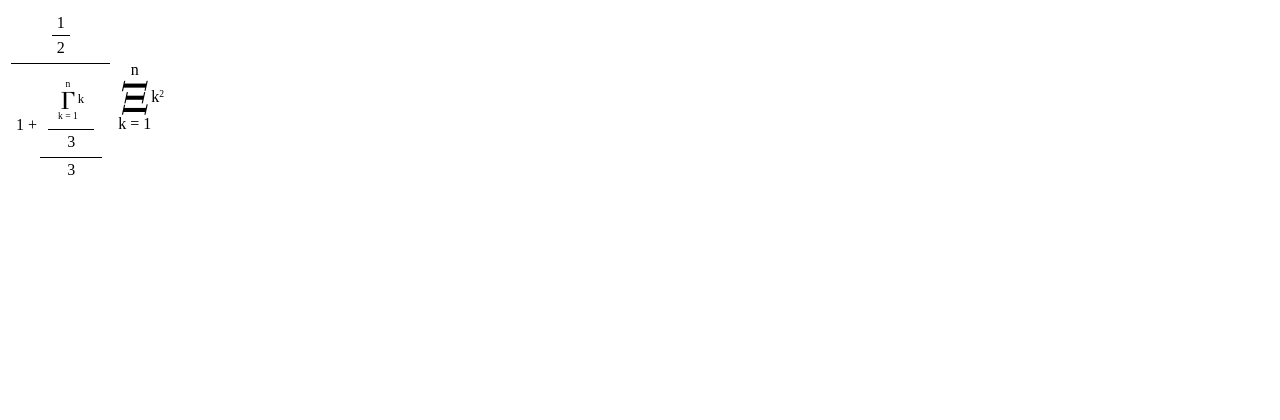
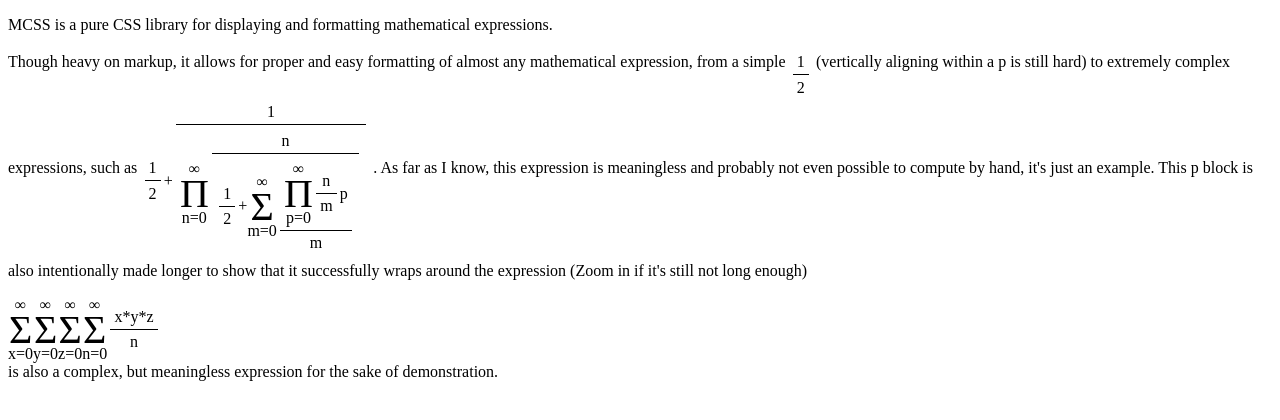
Before and after one commit to SadiePi/mcss, a plain HTML site: page index.html in a window 1280 px wide. Drawn offline with Linux system fonts and the light colour scheme.

Commit message:
Began total overhaul

```diff
--- a/css/mcss.css
+++ /dev/null
@@ -1,154 +0,0 @@
-/*
-	Copyright (c) 2017 JT Dotzler
-
-	Permission is hereby granted, free of charge, to any person obtaining a copy
-	of this software and associated documentation files (the "Software"), to deal
-	in the Software without restriction, including without limitation the rights
-	to use, copy, modify, merge, publish, distribute, sublicense, and/or sell
-	copies of the Software, and to permit persons to whom the Software is
-	furnished to do so, subject to the following conditions:
-
-	The above copyright notice and this permission notice shall be included in all
-	copies or substantial portions of the Software.
-
-	THE SOFTWARE IS PROVIDED "AS IS", WITHOUT WARRANTY OF ANY KIND, EXPRESS OR
-	IMPLIED, INCLUDING BUT NOT LIMITED TO THE WARRANTIES OF MERCHANTABILITY,
-	FITNESS FOR A PARTICULAR PURPOSE AND NONINFRINGEMENT. IN NO EVENT SHALL THE
-	AUTHORS OR COPYRIGHT HOLDERS BE LIABLE FOR ANY CLAIM, DAMAGES OR OTHER
-	LIABILITY, WHETHER IN AN ACTION OF CONTRACT, TORT OR OTHERWISE, ARISING FROM,
-	OUT OF OR IN CONNECTION WITH THE SOFTWARE OR THE USE OR OTHER DEALINGS IN THE
-	SOFTWARE.
-
-	tl;dr: Do whatever you want with it, but don't blame me if you break stuff with it.
-*/
-
-/*
-	Notes:
-
-		*All class names are prefaced by "mcss-" to avoid any naming issues.
-
-		*All styles designed to work together have a container class named
-			to represent what it is, then all child classes have that name
-			and the name of the component they represent separated by a dash
-			as their class name.
-*/
-
-@font-face {
-	/* Font courtesy of FontPalace.com (http://www.fontpalace.com/font-download/Mathematical+Pi+1/ (also Mathematical Pi 2 through 6)) */
-	font-family: "Math";
-	src: url("../font/Mathematical Pi 1.ttf");
-}
-
-i.font-math {
-	font-family: "Math";
-	font-style: normal;
-}
-
-.mcss-mathtext {
-	font-family: "Math";
-}
-
-/* Expressions */
-.mcss-expression {
-	display:flex;
-	flex-direction:row;
-	align-items:center;
-}
-
-
-/* Exponenets */
-.mcss-expression .mcss-exponent {
-	display: flex;
-	align-items: center;
-}
-
-.mcss-expression .mcss-exponent .mcss-exponent-base {
-
-}
-
-.mcss-expression .mcss-exponent .mcss-exponent-power {
-	align-self:flex-start;
-	font-size:0.6em;
-}
-
-/* Fractions */
-.mcss-expression .mcss-fraction {
-	display:flex;
-	flex-direction: column;
-	margin: 0px 3px;
-}
-
-.mcss-expression .mcss-fraction .mcss-fraction-num {
-	border-bottom: 1px solid black;
-	margin-bottom: -1px!important;
-}
-
-.mcss-expression .mcss-fraction .mcss-fraction-den {
-	border-top: 1px solid black;
-}
-
-.mcss-expression .mcss-fraction .mcss-fraction-den, .mcss-expression .mcss-fraction .mcss-fraction-num {
-	margin:auto;
-	padding:3px 5px;
-}
-
-.mcss-expression .mscc-fraction * .mscc-fraction, .mcss-expression .mscc-fraction * .mscc-fraction {
-	background-color: red;
-}
-
-
-/* Sequences (sigma sum, pi product, U union, general sequence) */
-.mcss-expression .mcss-sequence {
-	display:inline-flex;
-	flex-direction: row;
-	align-items:center;
-	flex-shrink:0;
-	margin:5px;
-}
-
-.mcss-expression .mcss-sequence .mcss-sequence-limits {
-	display:flex;
-	flex-direction: column;
-}
-
-.mcss-expression .mcss-sequence .mcss-sequence-limits .mcss-sequence-limits-symbol {
-	font-size:2.5em;
-	margin:auto;
-	order:0;
-}
-
-.mcss-expression .mcss-sequence .mcss-sequence-limits .mcss-sequence-limits-symbol:not(.mcss-mathtext) {
-	margin-top:-6px;
-}
-
-.mcss-expression .mcss-sequence.small .mcss-sequence-limits .mcss-sequence-limits-symbol {
-	font-size: 1.5em;
-}
-
-.mcss-expression .mcss-sequence .mcss-sequence-limits .mcss-sequence-limits-top {
-	margin:auto;
-	order:-1;
-}
-
-.mcss-expression .mcss-sequence .mcss-sequence-limits .mcss-sequence-limits-bottom {
-	margin:auto;
-	margin-top:-10px;
-	order:1;
-}
-
-.mcss-expression .mcss-sequence .mcss-sequence-summand {
-	/* So far doesn't actually need any styling */
-}
-
-.mcss-expression .mcss-sequence.small .mcss-sequence-limits .mcss-sequence-limits-top {
-	font-size:0.6em;
-}
-
-.mcss-expression .mcss-sequence.small .mcss-sequence-limits .mcss-sequence-limits-bottom {
-	font-size:0.6em;
-	margin-top:-6px;
-}
-
-.mcss-expression .mcss-sequence.small .mcss-sequence-summand {
-	font-size:0.8em;
-}
--- a/index.html
+++ b/index.html
@@ -1,61 +1,114 @@
 <!DOCTYPE html>
-<html>
-	<head>
-		<title>MathCSS testing/demo</title>
-		<meta charset="utf-8">
-		<meta name="author" content="JT Dotzler">
-		<meta name="application-name" content="MathCSS testing/demo">
-		<meta name="description" content="A (WIP) CSS library to properly format mathematical expressions.">
-
-		<link rel="stylesheet" href="css/mcss.css">
-	</head>
-	<body>
-		<div class="mcss-expression">
-			<div class="mcss-fraction">
-				<div class="mcss-fraction-num">
-					<div class="mcss-fraction">
-						<div class="mcss-fraction-num">1</div>
-						<div class="mcss-fraction-den">2</div>
-					</div>
-				</div>
-				<div class="mcss-fraction-den">
-					<div class="mcss-expression">
-						<div>1 + </div>
-						<div class="mcss-fraction">
-							<div class="mcss-fraction-num">
-								<div class="mcss-fraction">
-									<div class="mcss-fraction-num">
-										<div class="mcss-sequence small">
-											<div class="mcss-sequence-limits">
-												<div class="mcss-sequence-limits-symbol mcss-mathtext">G</div>
-												<div class="mcss-sequence-limits-top">n</div>
-												<div class="mcss-sequence-limits-bottom">k = 1</div>
-											</div>
-											<div class="mcss-sequence-summand">k</div>
-										</div>
-									</div>
-									<div class="mcss-fraction-den">3</div>
-								</div>
-							</div>
-							<div class="mcss-fraction-den">3</div>
-						</div>
-					</div>
-				</div>
-			</div>
-
-			<div class="mcss-sequence">
-				<div class="mcss-sequence-limits">
-					<div class="mcss-sequence-limits-symbol mcss-mathtext">J</div>
-					<div class="mcss-sequence-limits-top">n</div>
-					<div class="mcss-sequence-limits-bottom">k = 1</div>
-				</div>
-				<div class="mcss-sequence-summand">
-					<div class="mcss-exponent">
-						<div class="mcss-exponent-base">k</div>
-						<div class="mcss-exponent-power">2</div>
-					</div>
-				</div>
-			</div>
-		</div>
-	</body>
+<html lang="en">
+<head>
+    <meta charset="UTF-8">
+    <meta name="viewport" content="width=device-width, initial-scale=1.0">
+    <link rel="stylesheet" href="mcss.css">
+    <title>MCSS Testing & Demo</title>
+</head>
+<body>
+    <p>MCSS is a pure CSS library for displaying and formatting mathematical  expressions.</p>
+    <p>Though heavy on markup, it allows for proper and easy formatting of almost any mathematical expression, from a simple
+        <span class="mcss mcss-inline">
+            <span class="mcss-fraction">
+                <span class="mcss-fraction-num">1</span>
+                <span class="mcss-fraction-den">2</span>
+            </span>
+        </span>
+        (vertically aligning within a p is still hard) to extremely complex expressions, such as
+        <span class="mcss mcss-inline">
+            <span class="mcss-fraction">
+                <span class="mcss-fraction-num">1</span>
+                <span class="mcss-fraction-den">2</span>
+            </span>
+            +
+            <span class="mcss-fraction">
+                <span class="mcss-fraction-num">1</span>
+                <span class="mcss-fraction-den">
+                    <span class="mcss-largeop">
+                        <span class="mcss-largeop-config">
+                            <span class="mcss-largeop-config-symbol">&Pi;</span>
+                            <span class="mcss-largeop-config-bottom">n=0</span>
+                            <span class="mcss-largeop-config-top">&infin;</span>
+                        </span>
+                        <span class="mcss-fraction">
+                            <span class="mcss-fraction-num">n</span>
+                            <span class="mcss-fraction-den">
+                                <span class="mcss-fraction">
+                                    <span class="mcss-fraction-num">1</span>
+                                    <span class="mcss-fraction-den">2</span>
+                                </span>
+                                +
+                                <span class="mcss-largeop">
+                                    <span class="mcss-largeop-config">
+                                        <span class="mcss-largeop-config-symbol">&Sigma;</span>
+                                        <span class="mcss-largeop-config-bottom">m=0</span>
+                                        <span class="mcss-largeop-config-top">&infin;</span>
+                                    </span>
+                                    <span class="mcss-fraction">
+                                        <span class="mcss-fraction-num">
+                                            <span class="mcss-largeop">
+                                                <span class="mcss-largeop-config">
+                                                    <span class="mcss-largeop-config-symbol">&Pi;</span>
+                                                    <span class="mcss-largeop-config-bottom">p=0</span>
+                                                    <span class="mcss-largeop-config-top">&infin;</span>
+                                                </span>
+                                                <span class="mcss-exponent">
+                                                    <span class="mcss-fraction">
+                                                        <span class="mcss-fraction-num">n</span>
+                                                        <span class="mcss-fraction-den">m</span>
+                                                    </span>
+                                                    <span class="mcss-exponent-power">p</span>
+                                                </span>
+                                            </span>
+                                        </span>
+                                        <span class="mcss-fraction-den">m</span>
+                                    </span>
+                                </span>
+                            </span>
+                        </span>
+                    </span>
+                </span>
+            </span>
+        </span>
+        . As far as I know, this expression is meaningless and probably not even possible to compute by hand, it's just an example. This p block is also intentionally made longer to show that it successfully wraps around the expression (Zoom in if it's still not long enough)
+    </p>
+    <p>
+        <span class="mcss">
+            <span class="mcss-largeop">
+                <span class="mcss-largeop-config">
+                    <span class="mcss-largeop-config-symbol">&Sigma;</span>
+                    <span class="mcss-largeop-config-bottom">x=0</span>
+                    <span class="mcss-largeop-config-top">&infin;</span>
+                </span>
+                <span class="mcss-largeop">
+                    <span class="mcss-largeop-config">
+                        <span class="mcss-largeop-config-symbol">&Sigma;</span>
+                        <span class="mcss-largeop-config-bottom">y=0</span>
+                        <span class="mcss-largeop-config-top">&infin;</span>
+                    </span>
+                    <span class="mcss-largeop">
+                        <span class="mcss-largeop-config">
+                            <span class="mcss-largeop-config-symbol">&Sigma;</span>
+                            <span class="mcss-largeop-config-bottom">z=0</span>
+                            <span class="mcss-largeop-config-top">&infin;</span>
+                        </span>
+                        <span class="mcss-largeop">
+                            <span class="mcss-largeop-config">
+                                <span class="mcss-largeop-config-symbol">&Sigma;</span>
+                                <span class="mcss-largeop-config-bottom">n&equals;0</span>
+                                <span class="mcss-largeop-config-top">&infin;</span>
+                            </span>
+                            <span class="mcss-fraction">
+                                <span class="mcss-fraction-num">x*y*z</span>
+                                <span class="mcss-fraction-den">n</span>
+                            </span>
+                        </span>
+                    </span>
+                </span>
+            </span>
+        </span>
+        is also a complex, but meaningless expression for the sake of demonstration.
+    </p>
+</body>
 </html>
--- /dev/null
+++ b/mcss.css
@@ -0,0 +1,46 @@
+/* Everything mcss must be within an mcss-expression */
+.mcss, .mcss * {
+    display: flex;
+    align-items: center;
+    flex-wrap: nowrap;
+}
+
+.mcss-inline {
+    display: inline-flex;
+}
+
+/* Scaling (Kinda hard to solve, I'll do it later) */
+.mcss-xsmall {}
+.mcss-small {}
+.mcss-large {}
+.mcss-xlarge {}
+
+/* Fractions */
+.mcss-fraction {
+    flex-direction: column;
+    margin: 0 0.2em;
+}
+
+.mcss-fraction-num {
+    border-bottom: 1px solid black;
+    margin-bottom: -1px;
+    padding: 0.2em 0.25em;
+    order: 0;
+}
+
+.mcss-fraction-den, .mcss-fraction-mid {
+    border-top: 1px solid black;
+    padding: 0.2em 0.25em;
+    order: 1;
+}
+
+/* Scripts */
+
+/* Radicals */
+
+/* Large operators (Sigma sum, Pi Product, etc) */
+.mcss-largeop { flex-direction: row; }
+.mcss-largeop-config { flex-direction: column; }
+.mcss-largeop-config-top { order: -1; margin-bottom: -0.5em; }
+.mcss-largeop-config-symbol { order: 0; font-size: 2.5em; }
+.mcss-largeop-config-bottom { order: 1; margin-top: -0.5em; }
```
Also changed, not shown: OLD/css/mathCSS.css (added, +32 -0 lines), OLD/css/mcss.css (added, +154 -0 lines), OLD/index.html (added, +66 -0 lines), css/mathCSS.css (deleted, +0 -32 lines), OLD/font/MathWithGreek.ttf (renamed from font/MathWithGreek.ttf), OLD/font/Mathematical Pi 1.ttf (renamed from font/Mathematical Pi 1.ttf), OLD/font/Mathematical Pi 2.ttf (renamed from font/Mathematical Pi 2.ttf), OLD/font/Mathematical Pi 3.ttf (renamed from font/Mathematical Pi 3.ttf), OLD/font/Mathematical Pi 4.ttf (renamed from font/Mathematical Pi 4.ttf), OLD/font/Mathematical Pi 5.ttf (renamed from font/Mathematical Pi 5.ttf), OLD/font/Mathematical Pi 6.ttf (renamed from font/Mathematical Pi 6.ttf), 2 other files.
